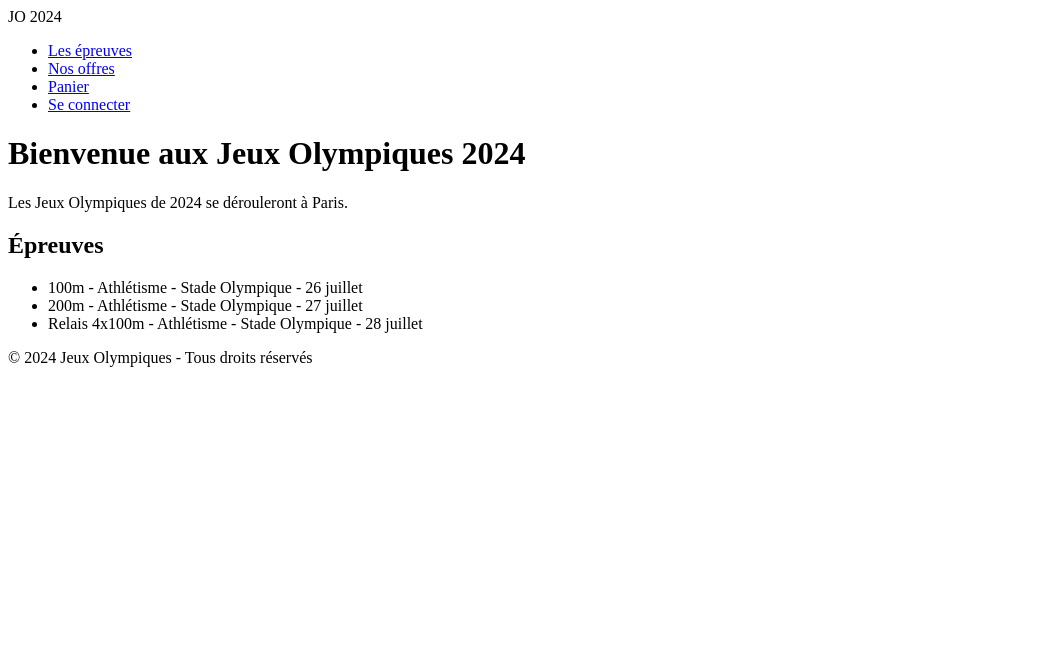
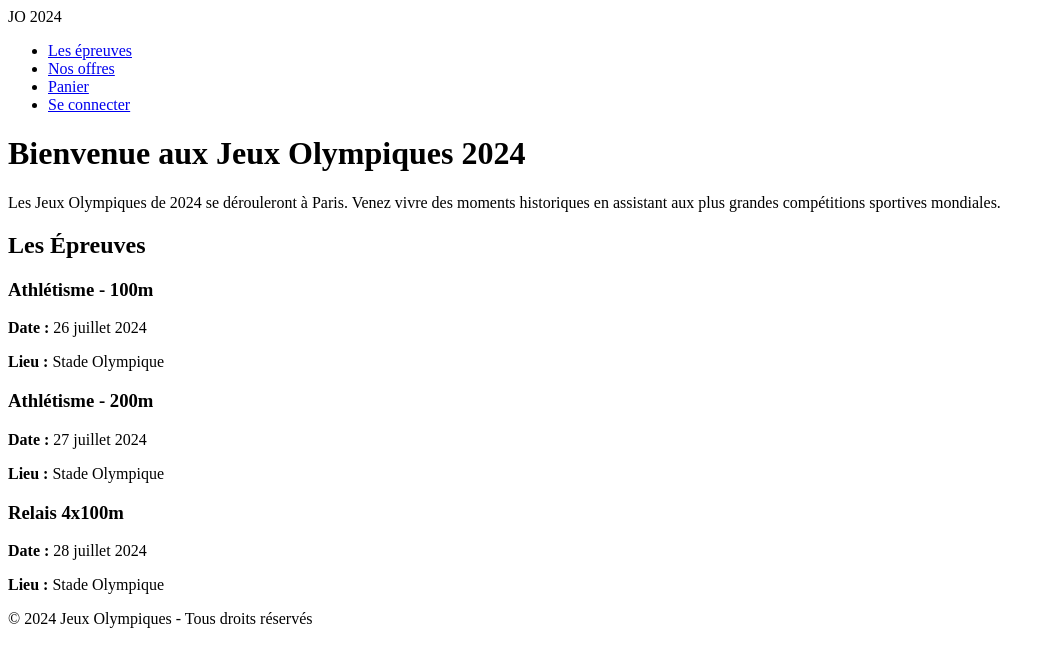
Before and after one commit to ya-web/olympics, a React (Create React App) app in the folder frontend/: page / in a window 1280 px wide. Shown: the top 666 px of the page, without its empty margins (0-1055 px from the left). Built offline with nearby package versions, Linux system fonts and the light colour scheme.

Commit message:
Add structure to events and H1 title, to homepage

```diff
--- a/frontend/src/pages/Home.js
+++ b/frontend/src/pages/Home.js
@@ -7,14 +7,28 @@ const Home = () => {
     <div>
       <Header />
       <h1>Bienvenue aux Jeux Olympiques 2024</h1>
-      <p>Les Jeux Olympiques de 2024 se dérouleront à Paris.</p>
+      <p>Les Jeux Olympiques de 2024 se dérouleront à Paris. Venez vivre des moments historiques en assistant aux plus grandes compétitions sportives mondiales.</p>
 
-      <h2>Épreuves</h2>
-      <ul>
-        <li>100m - Athlétisme - Stade Olympique - 26 juillet</li>
-        <li>200m - Athlétisme - Stade Olympique - 27 juillet</li>
-        <li>Relais 4x100m - Athlétisme - Stade Olympique - 28 juillet</li>
-      </ul>
+      <h2>Les Épreuves</h2>
+      <div className="epreuves">
+        <div className="epreuve">
+          <h3>Athlétisme - 100m</h3>
+          <p><strong>Date :</strong> 26 juillet 2024</p>
+          <p><strong>Lieu :</strong> Stade Olympique</p>
+        </div>
+
+        <div className="epreuve">
+          <h3>Athlétisme - 200m</h3>
+          <p><strong>Date :</strong> 27 juillet 2024</p>
+          <p><strong>Lieu :</strong> Stade Olympique</p>
+        </div>
+
+        <div className="epreuve">
+          <h3>Relais 4x100m</h3>
+          <p><strong>Date :</strong> 28 juillet 2024</p>
+          <p><strong>Lieu :</strong> Stade Olympique</p>
+        </div>
+      </div>
 
       <Footer />
     </div>
```
